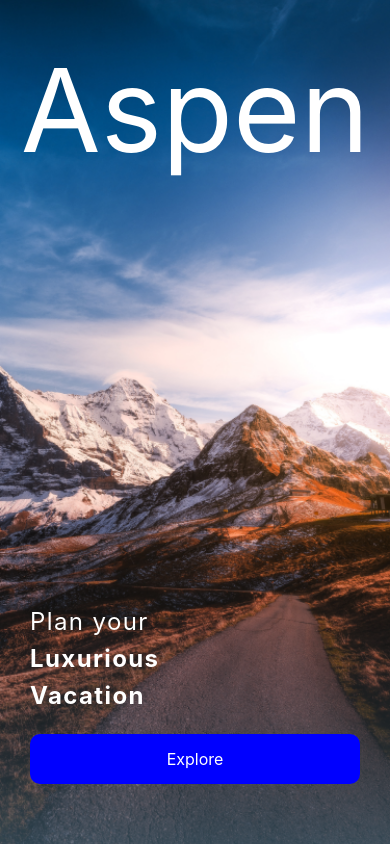
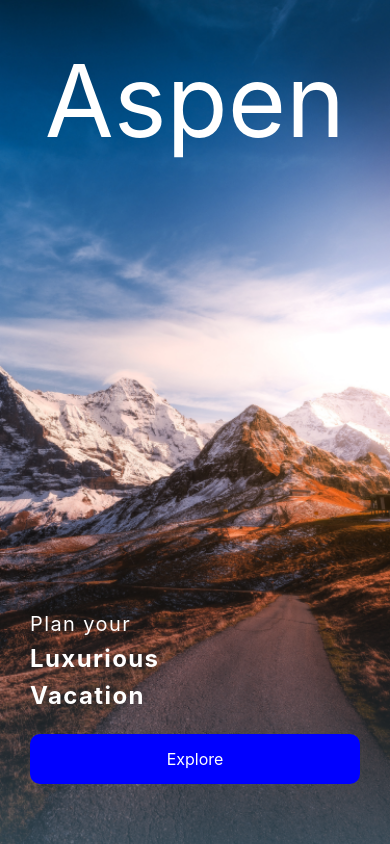
Before and after one commit to Saqibb786/Aspen, a React Native app: screen /Splash in a window 390 px wide. Built offline with nearby package versions, Linux system fonts and the light colour scheme.

Commit message:
updat style.js

```diff
--- a/src/screens/splash/styles.js
+++ b/src/screens/splash/styles.js
@@ -31,11 +31,11 @@ const styles = StyleSheet.create({
   },
   title: {
     color: "white",
-    fontSize: 116,
+    fontSize: 100,
   },
   subtext1: {
     color: "white",
-    fontSize: 24,
+    fontSize: 20,
     letterSpacing: 1.4,
     marginVertical: 4,
   },
```
